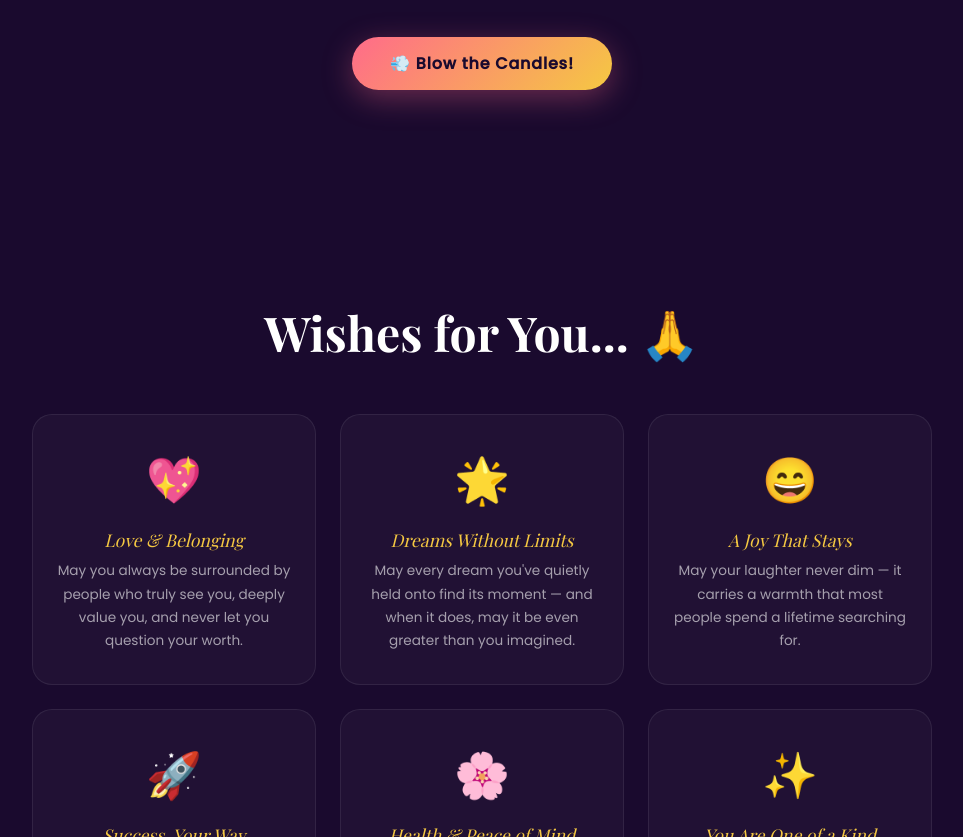
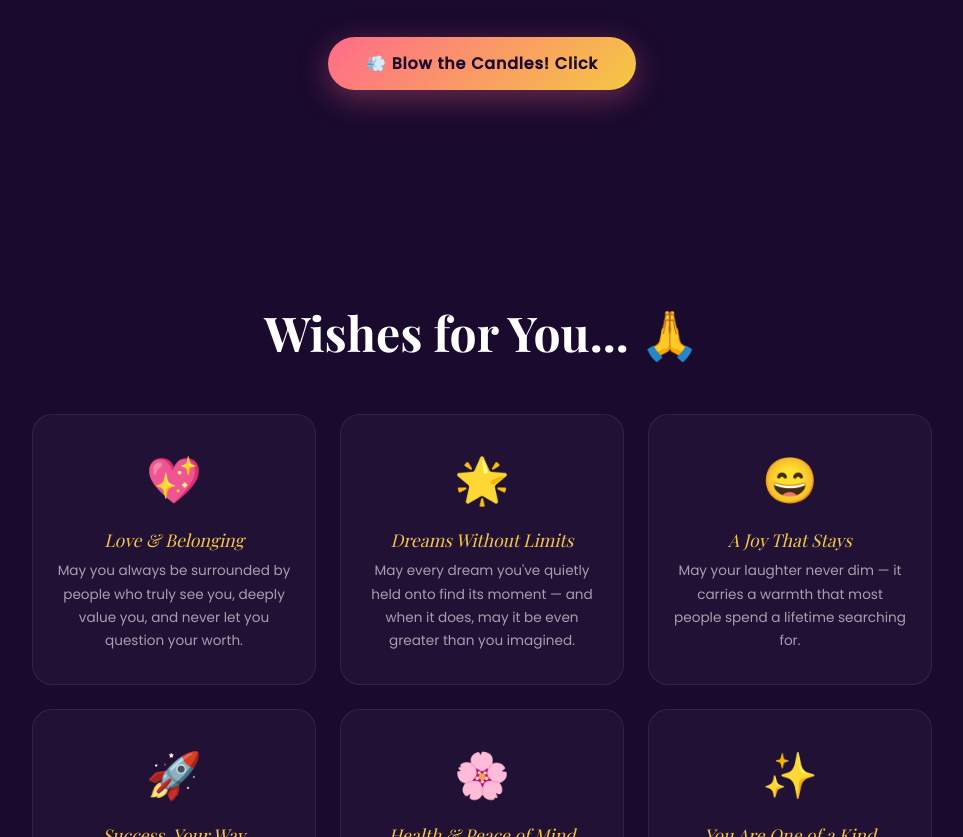
Before and after one commit to Sumit0022/birthday-wish, a plain HTML site: page index.html in a window 1280 px wide. Shown: the part 2346-3183 px from the top of the page, without its empty margins (158-1121 px from the left). Drawn offline with nearby package versions, Linux system fonts and the light colour scheme; a web font is replaced by a local one.

Commit message:
Update index.html

```diff
--- a/index.html
+++ b/index.html
@@ -509,7 +509,7 @@
     </svg>
   </div>
 
-  <button class="blow-btn" id="blow-btn">💨 Blow the Candles!</button>
+  <button class="blow-btn" id="blow-btn">💨 Blow the Candles! Click</button>
 </section>
 
 <!-- ====== WISHES ====== -->
```
